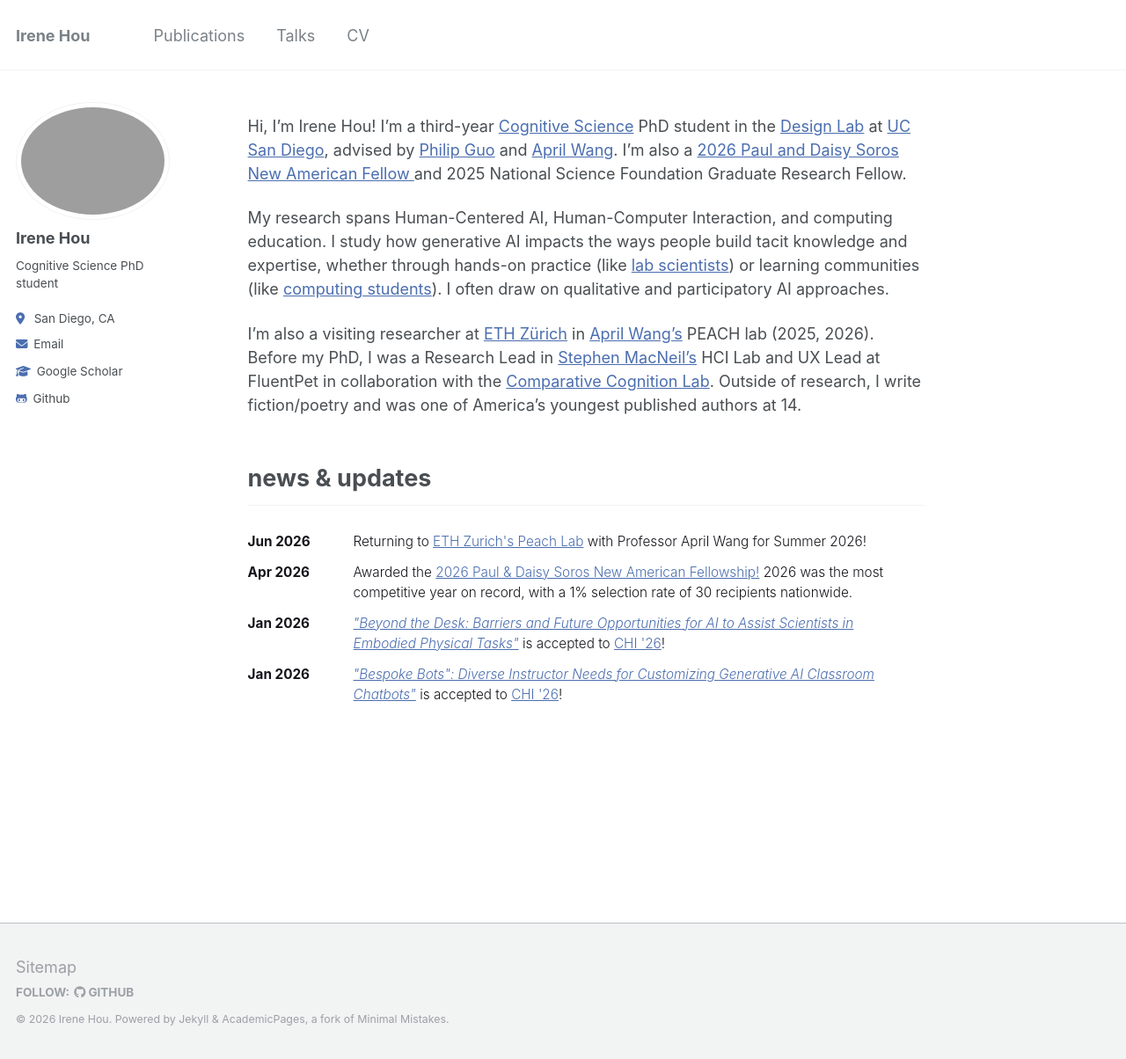
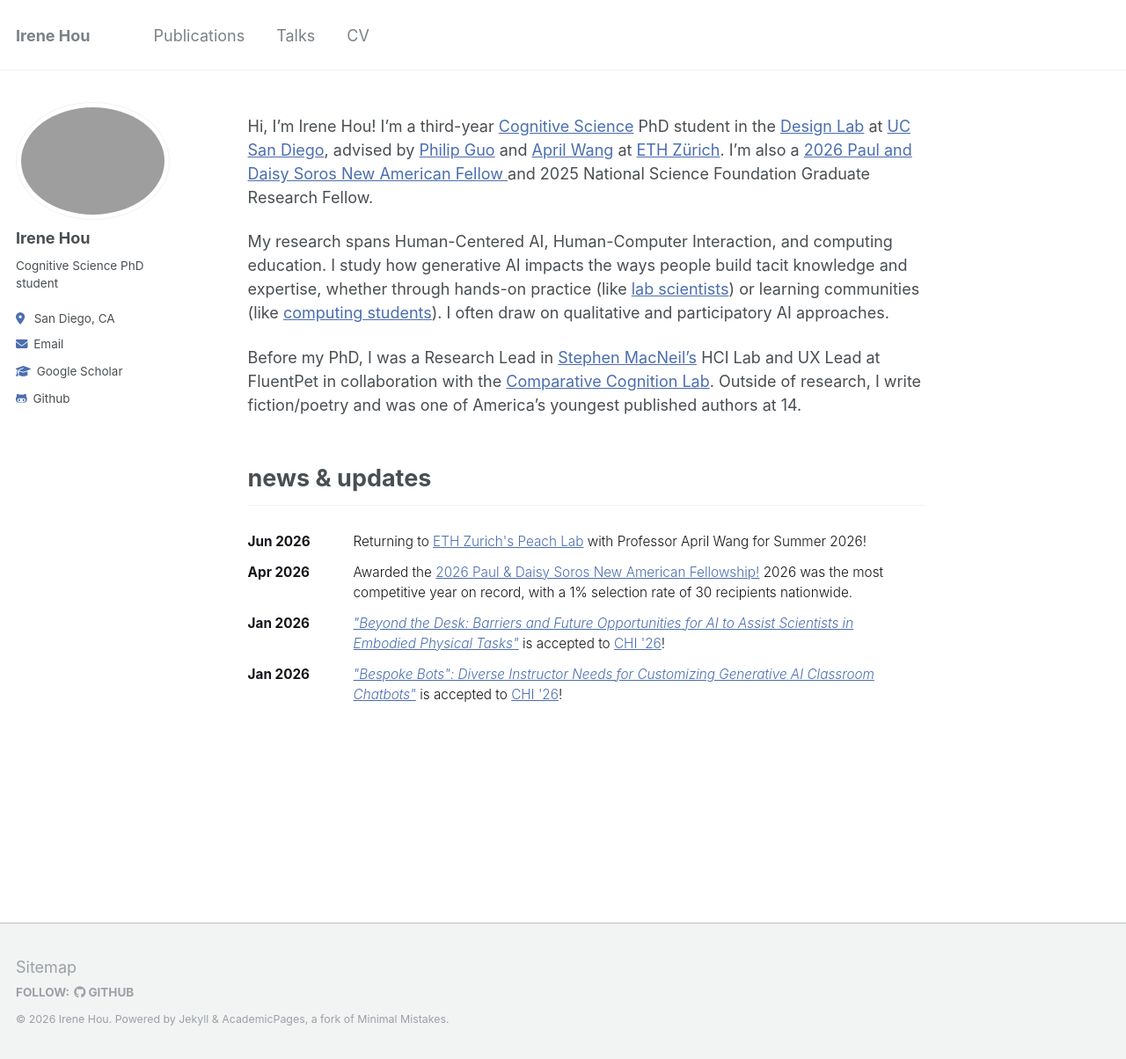
Before and after one commit to houirene/houirene.github.io, a Jekyll site: the page built from _pages/about.md, in a window 1280 px wide and 1204 px high. Shown: the whole window at 88% size. Built offline with Jekyll 4.4.1, drawn with Linux system fonts in a browser that asks for light colours.

Commit message:
Update about page

```diff
--- a/_pages/about.md
+++ b/_pages/about.md
@@ -8,11 +8,11 @@ redirect_from:
 ---
 
 
-Hi, I'm Irene Hou! I'm a third-year [Cognitive Science](https://cogsci.ucsd.edu) PhD student in the [Design Lab](https://designlab.ucsd.edu) at [UC San Diego](https://ucsd.edu), advised by [Philip Guo](https://pg.ucsd.edu) and [April Wang](https://aprilwang.me/). I'm also a <a href="https://pdsoros.org/meet-the-class-of-2026/" target="_blank" rel="noopener noreferrer">2026 Paul and Daisy Soros New American Fellow </a> and 2025 National Science Foundation Graduate Research Fellow.
+Hi, I'm Irene Hou! I'm a third-year [Cognitive Science](https://cogsci.ucsd.edu) PhD student in the [Design Lab](https://designlab.ucsd.edu) at [UC San Diego](https://ucsd.edu), advised by [Philip Guo](https://pg.ucsd.edu) and [April Wang](https://aprilwang.me/) at [ETH Zürich](https://ethz.ch/en.html). I'm also a <a href="https://pdsoros.org/meet-the-class-of-2026/" target="_blank" rel="noopener noreferrer">2026 Paul and Daisy Soros New American Fellow </a> and 2025 National Science Foundation Graduate Research Fellow.
 
 My research spans Human-Centered AI, Human-Computer Interaction, and computing education. I study how generative AI impacts the ways people build tacit knowledge and expertise, whether through hands-on practice (like [lab scientists](https://dl.acm.org/doi/full/10.1145/3772318.3791093)) or learning communities (like [computing students](https://dl.acm.org/doi/10.1145/3724363.3729024)). I often draw on qualitative and participatory AI approaches.
 
-I'm also a visiting researcher at [ETH Zürich](https://ethz.ch/en.html) in [April Wang's](https://aprilwang.me/) PEACH lab (2025, 2026). Before my PhD, I was a Research Lead in [Stephen MacNeil's](https://stevemacn.github.io) HCI Lab and UX Lead at FluentPet in collaboration with the [Comparative Cognition Lab](https://cclab.ucsd.edu). Outside of research, I write fiction/poetry and was one of America's youngest published authors at 14.
+Before my PhD, I was a Research Lead in [Stephen MacNeil's](https://stevemacn.github.io) HCI Lab and UX Lead at FluentPet in collaboration with the [Comparative Cognition Lab](https://cclab.ucsd.edu). Outside of research, I write fiction/poetry and was one of America's youngest published authors at 14.
 
 <section id="news">
   <h2>news & updates</h2>
```
